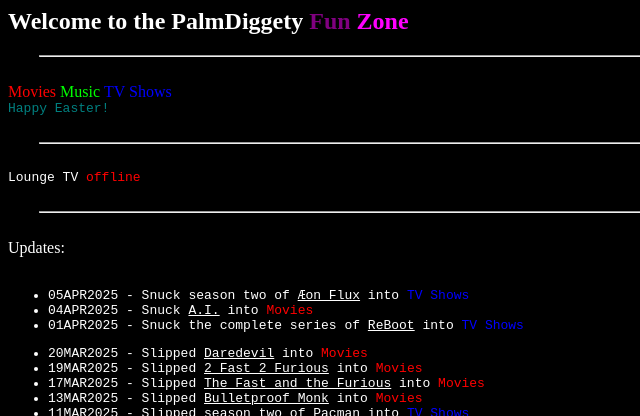
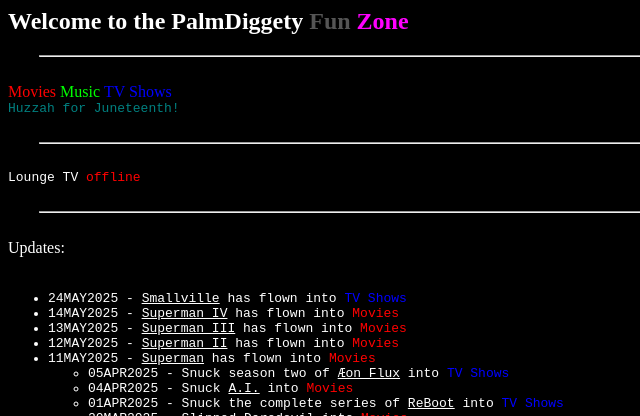
Before and after one commit to PalmDiggety/webbie, a plain HTML site: page index.html in a window 1280 px wide. Shown: the top 416 px of the page, without its empty margins (0-640 px from the left). Drawn offline with Linux system fonts and the light colour scheme.

Commit message:
Updated index.html

```diff
--- a/index.html
+++ b/index.html
@@ -3,13 +3,13 @@
         <TITLE>PalmDiggety Fun Zone</TITLE>
     </HEAD>
     <BODY BGCOLOR="#000000" TEXT="#ffffff">
-        <TEXT><H2>Welcome to the PalmDiggety <FONT COLOR="800080">Fun</FONT> <FONT COLOR="#ff00ff">Zone</FONT></H2></TEXT>
+        <TEXT><H2>Welcome to the PalmDiggety <FONT COLOR="555555">Fun</FONT> <FONT COLOR="#ff00ff">Zone</FONT></H2></TEXT>
         <HR WIDTH="95%">
         <BR>
         <TEXT><FONT COLOR="#ff0000">Movies</FONT>&nbsp;<FONT COLOR="#00ff00">Music</FONT>&nbsp;<FONT COLOR="#0000ff">TV Shows</FONT></TEXT>
         <BR>
         <!--holiday-->
-        <TT><FONT COLOR="008080">Happy Easter!</FONT></TT>
+        <TT><FONT COLOR="008080">Huzzah for Juneteenth!</FONT></TT>
         <BR>
         <BR>
         <HR WIDTH="95%">
@@ -22,6 +22,12 @@
         <TEXT>Updates:</TEXT><BR>
         <BR>
     <TT>
+        <UL><!--Uploaded in May-->
+            <LI>24MAY2025 - <U>Smallville</U> has flown into <FONT COLOR="#0000ff">TV Shows</FONT>
+            <LI>14MAY2025 - <U>Superman IV</U> has flown into <FONT COLOR="#ff0000">Movies</FONT></LI>
+            <LI>13MAY2025 - <U>Superman III</U> has flown into <FONT COLOR="#ff0000">Movies</FONT></LI>
+            <LI>12MAY2025 - <U>Superman II</U> has flown into <FONT COLOR="#ff0000">Movies</FONT></LI>
+            <LI>11MAY2025 - <U>Superman</U> has flown into <FONT COLOR="#ff0000">Movies</FONT></LI>
         <UL><!--Uploaded in April-->
             <LI>05APR2025 - Snuck season two of <U>Æon Flux</U> into <FONT COLOR="#0000ff">TV Shows</FONT></LI>
             <LI>04APR2025 - Snuck <U>A.I.</U> into <FONT COLOR="#ff0000">Movies</FONT></LI>
```
